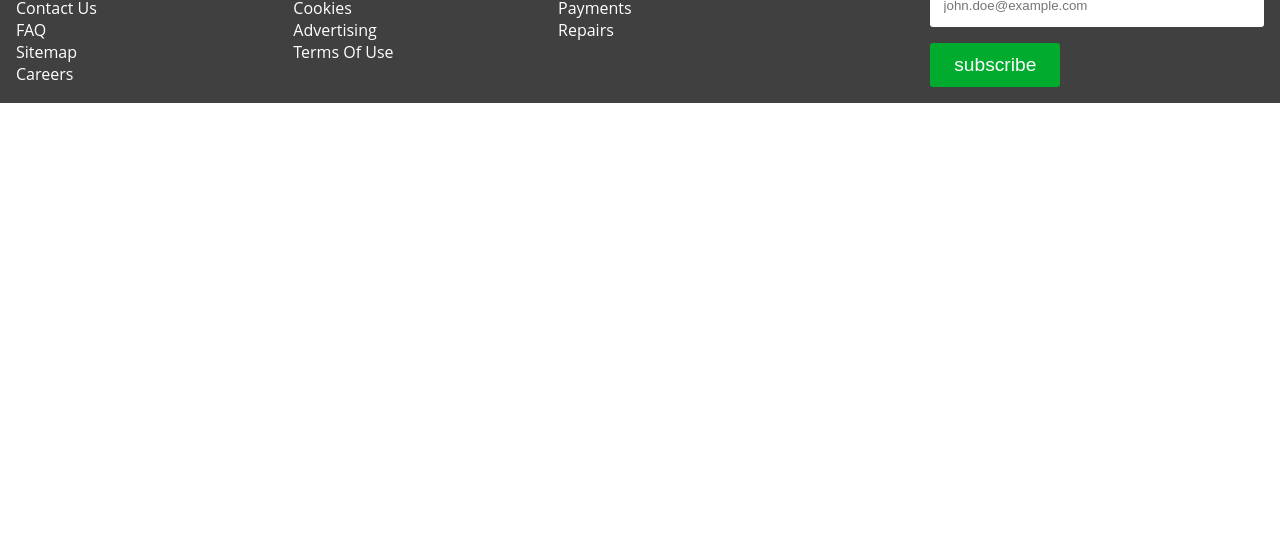
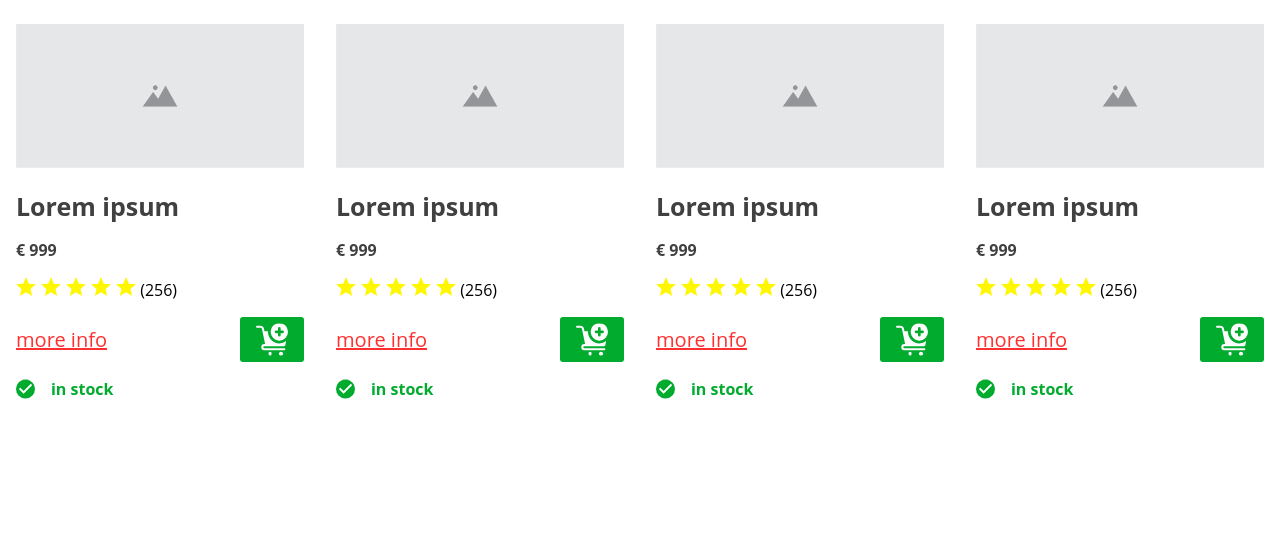
Before and after one commit to pgmgent-pgm-4/webshop-hotred, an Eleventy site: page src/client/views/index.njk in a window 1280 px wide. Shown: the part 383-937 px from the top of the page. Before the commit the page ends 800 px from the top, so only its background shows below. Built offline with nearby package versions, Linux system fonts and the light colour scheme; Eleventy itself is replaced by a stand-in of ours; files that its build step writes are made by us from their sources.

Commit message:
made articles mobile/tablet/desktop

```diff
--- a/src/client/assets/_sass/abstracts/_variables.scss
+++ b/src/client/assets/_sass/abstracts/_variables.scss
@@ -1,5 +1,5 @@
 $primary-black: #404040;
 $primary-red: #FF3030;
+$primary-green:#00AB2E;
 
 $secondary-red: #E83E20;
-$secondary-green:#00AB2E;
--- a/src/client/assets/_sass/base/_typography.scss
+++ b/src/client/assets/_sass/base/_typography.scss
@@ -9,6 +9,11 @@ h1 {
 
 h2 {
     font-size: 2rem;
+    color: $primary-black;
+}
+
+h3 {
+    font-size: 1.5625rem;
     color: $primary-black;
 }
 
--- a/src/client/assets/_sass/layout/_footer.scss
+++ b/src/client/assets/_sass/layout/_footer.scss
@@ -46,7 +46,7 @@ footer {
             }
 
             input[type='submit'] {
-                background: $secondary-green;
+                background: $primary-green;
                 color: #fff;
                 font-size: 1.2rem;
                 border: none;
--- a/src/client/assets/_sass/main.scss
+++ b/src/client/assets/_sass/main.scss
@@ -9,3 +9,5 @@
         "./layout/grid",
         "./layout/header",
         "./layout/navigation";
+@import "./pages/contact",
+        "./pages/home";
--- a/src/client/assets/_sass/pages/_home.scss
+++ b/src/client/assets/_sass/pages/_home.scss
@@ -0,0 +1,109 @@
+.articles {
+
+    h1 {
+        text-align: center;
+        margin: 6rem 0;
+    }
+
+    &__all-articles {
+        display: flex;
+        flex-flow: row wrap;
+        // justify-content: space-between;
+    }
+
+    &__article {
+        width: 100%;
+        padding: 0 1rem;
+        margin-bottom: 6rem;
+
+        &__product-image {
+            width: 100%;
+        }
+
+        h3 {
+            margin: 1rem 0;
+        }
+
+        &__price {
+            color: $primary-black;
+            // margin: 0 1rem;
+        }
+
+        &__rating-wrap {
+            margin: 1rem 0;
+        }
+
+        &__link-atc-wrap {
+            // margin: 0 1rem;
+
+            display: flex;
+            align-items: center;
+            justify-content: space-between;
+
+            a {
+                color: $primary-red;
+            }
+
+            img {
+                background: $primary-green;
+                padding: 0.4rem 1rem;
+                border-radius: 3px;
+                cursor: pointer;
+            }
+        }
+
+        &__in-stock-wrap {
+            margin: 1rem 0;
+
+            display: flex;
+            align-content: center;
+
+            img {
+                margin-right: 1rem;
+            }
+
+            .articles__article__in-stock {
+                color: $primary-green;
+                font-weight: bold;
+            }
+        }
+    }
+
+
+}
+
+@media (min-width: 40rem) {
+
+
+    .articles {
+
+        &__article {
+            width: 50%;
+
+            &__product-image {
+                // width: 100%;
+                // max-width: 18rem;
+            }
+        }
+    }
+}
+
+@media (min-width: 70rem) {
+    .articles{
+        &__all-articles {
+            justify-content: space-between;
+        }
+
+        &__article {
+            width: 25%;
+
+             &__link-atc-wrap {
+
+
+                 img {
+                    width: 4rem;
+                }
+             }
+        }
+    }
+}
--- a/src/client/views/index.njk
+++ b/src/client/views/index.njk
@@ -5,3 +5,80 @@ eleventyNavigation:
   key: Home
   order: 1
 ---
+<div class="articles">
+    <h1>Articles</h1>
+
+    <div class='articles__all-articles'>
+
+        <div class="articles__article">
+            <img class='articles__article__product-image' src="assets/img/placeholder-image.png" alt="ph">
+            <h3>Lorem ipsum</h3>
+            <span class="articles__article__price"><strong>€ 999</strong></span>
+            <div class="articles__article__rating-wrap">
+                <img src="assets/img/icons/all-rating-starts.svg" alt="5 star rating">
+                <span class="articles__article__rating-amount">(256)</span>
+            </div>
+            <div class="articles__article__link-atc-wrap">
+                <a href="#">more info</a>
+                <img src="assets/img/icons/add-to-cart.svg" alt="add to cart icon">
+            </div>
+            <div class="articles__article__in-stock-wrap">
+                <img src="assets/img/icons/check_circle.svg" alt="check">
+                <span class="articles__article__in-stock">in stock</span>
+            </div>
+        </div>
+        <div class="articles__article">
+            <img class='articles__article__product-image' src="assets/img/placeholder-image.png" alt="ph">
+            <h3>Lorem ipsum</h3>
+            <span class="articles__article__price"><strong>€ 999</strong></span>
+            <div class="articles__article__rating-wrap">
+                <img src="assets/img/icons/all-rating-starts.svg" alt="5 star rating">
+                <span class="articles__article__rating-amount">(256)</span>
+            </div>
+            <div class="articles__article__link-atc-wrap">
+                <a href="#">more info</a>
+                <img src="assets/img/icons/add-to-cart.svg" alt="add to cart icon">
+            </div>
+            <div class="articles__article__in-stock-wrap">
+                <img src="assets/img/icons/check_circle.svg" alt="check">
+                <span class="articles__article__in-stock">in stock</span>
+            </div>
+        </div>
+        <div class="articles__article">
+            <img class='articles__article__product-image' src="assets/img/placeholder-image.png" alt="ph">
+            <h3>Lorem ipsum</h3>
+            <span class="articles__article__price"><strong>€ 999</strong></span>
+            <div class="articles__article__rating-wrap">
+                <img src="assets/img/icons/all-rating-starts.svg" alt="5 star rating">
+                <span class="articles__article__rating-amount">(256)</span>
+            </div>
+            <div class="articles__article__link-atc-wrap">
+                <a href="#">more info</a>
+                <img src="assets/img/icons/add-to-cart.svg" alt="add to cart icon">
+            </div>
+            <div class="articles__article__in-stock-wrap">
+                <img src="assets/img/icons/check_circle.svg" alt="check">
+                <span class="articles__article__in-stock">in stock</span>
+            </div>
+        </div>
+        <div class="articles__article">
+            <img class='articles__article__product-image' src="assets/img/placeholder-image.png" alt="ph">
+            <h3>Lorem ipsum</h3>
+            <span class="articles__article__price"><strong>€ 999</strong></span>
+            <div class="articles__article__rating-wrap">
+                <img src="assets/img/icons/all-rating-starts.svg" alt="5 star rating">
+                <span class="articles__article__rating-amount">(256)</span>
+            </div>
+            <div class="articles__article__link-atc-wrap">
+                <a href="#">more info</a>
+                <img src="assets/img/icons/add-to-cart.svg" alt="add to cart icon">
+            </div>
+            <div class="articles__article__in-stock-wrap">
+                <img src="assets/img/icons/check_circle.svg" alt="check">
+                <span class="articles__article__in-stock">in stock</span>
+            </div>
+        </div>
+
+
+    </div>
+</div>
```
Also changed, not shown: src/client/assets/css/main.css, src/client/assets/images/icons/add-to-cart.svg (added), src/client/assets/images/icons/all-rating-starts.svg (added), src/client/assets/images/icons/check_circle.svg (added), src/client/assets/images/icons/star-rating.svg (added), src/client/assets/images/placeholder-image.png (added), 1 other file.
